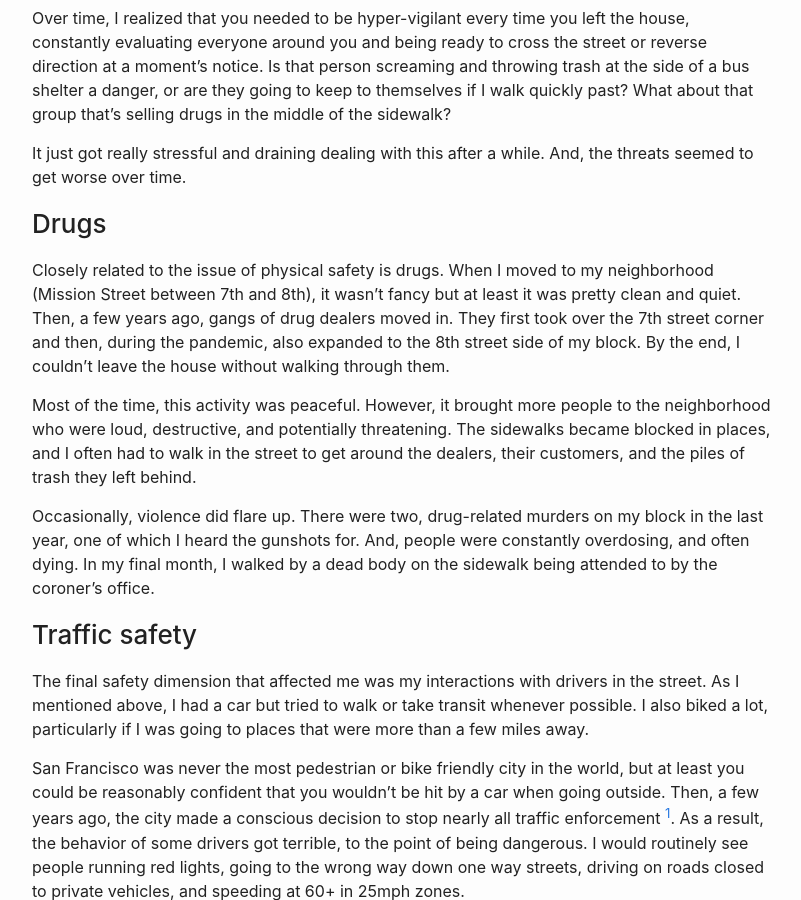
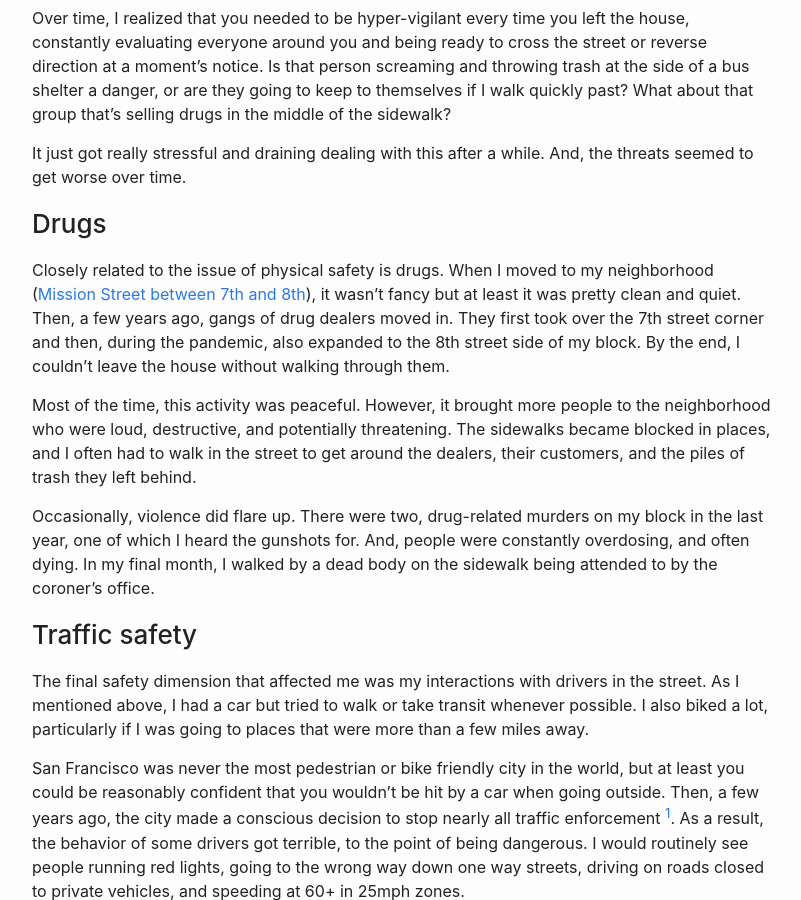
Before and after one commit to yolken/yolken-blog, a Jekyll site: the page built from site/_posts/2023-05-29-goodbye-san-francisco.md, in a window 1280 px wide and 900 px high, scrolled down 1421 px. Shown: the whole window, without its empty margins (238-1039 px from the left). Built offline with Jekyll 4.4.1, drawn with Linux system fonts in a browser that asks for light colours; part of the change alters nothing that is shown.

Commit message:
Add location link

```diff
--- a/site/_posts/2023-05-29-goodbye-san-francisco.md
+++ b/site/_posts/2023-05-29-goodbye-san-francisco.md
@@ -68,11 +68,12 @@ And, the threats seemed to get worse over time.
 ### Drugs
 
 Closely related to the issue of physical safety is drugs. When I moved to my
-neighborhood (Mission Street between 7th and 8th), it wasn't fancy but at
-least it was pretty clean and quiet. Then, a few years ago, gangs of drug dealers
-moved in. They first took over the 7th street corner and then, during the pandemic,
-also expanded to the 8th street side of my block. By the end, I couldn't leave the
-house without walking through them.
+neighborhood
+([Mission Street between 7th and 8th](https://www.google.com/maps/place/1160+Mission+St,+San+Francisco,+CA+94103)),
+it wasn't fancy but at least it was pretty clean and quiet. Then, a few years
+ago, gangs of drug dealers moved in. They first took over the 7th street
+corner and then, during the pandemic, also expanded to the 8th street side of
+my block. By the end, I couldn't leave the house without walking through them.
 
 Most of the time, this activity was peaceful. However, it brought more people
 to the neighborhood who were loud, destructive, and potentially threatening.
```
